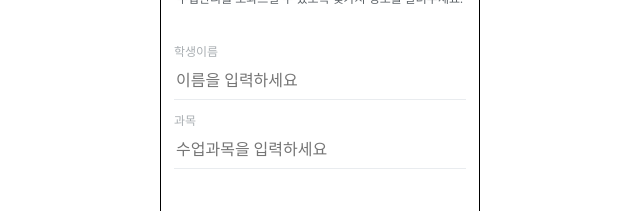
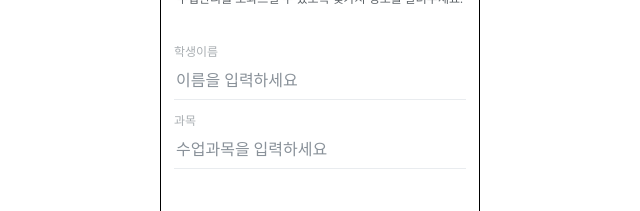
Before and after one commit to Gwasuwon-shot/Tutice_Client, a React (Vite) app: page /register-lesson in a window 1280 px wide. Shown: the part 159-370 px from the top of the page, without its empty margins (320-960 px from the left). Built offline with nearby package versions, Linux system fonts and the light colour scheme; a web font is replaced by a local one; what recoil-persist would draw is missing.

Commit message:
[ fix ] placeholder와 입력값의 색상 분리

```diff
--- a/src/components/RegisterLessonPage/LessonInput.tsx
+++ b/src/components/RegisterLessonPage/LessonInput.tsx
@@ -1,7 +1,8 @@
+import React, { ChangeEvent, FocusEvent } from 'react';
+import { useEffect, useState } from "react";
+
+import { RegisterLessonInputIc } from '../../assets';
 import styled from 'styled-components';
-import { useEffect, useState } from "react";
-import React, { ChangeEvent, FocusEvent } from 'react';
-import { RegisterLessonInputIc } from '../../assets';
 
 interface NameInputSectionProp {
     nameFocused : boolean;
@@ -140,7 +141,10 @@ const StudentInput = styled.input`
     margin-bottom: 1rem;
 
     ${({ theme }) => theme.fonts.title03};
-    color: ${({ theme }) => theme.colors.grey400};
+    color: ${({ theme }) => theme.colors.grey700};
+    &::placeholder {
+        color: ${({ theme }) => theme.colors.grey400};
+    }
 `
 
 const SubjectInput = styled.input`
@@ -149,7 +153,10 @@ const SubjectInput = styled.input`
     margin-bottom: 1rem;
 
     ${({ theme }) => theme.fonts.title03};
-    color: ${({ theme }) => theme.colors.grey400};
+    color: ${({ theme }) => theme.colors.grey700};
+    &::placeholder {
+        color: ${({ theme }) => theme.colors.grey400};
+    }
 `
 
 const WarningMessage = styled.h3`
```
